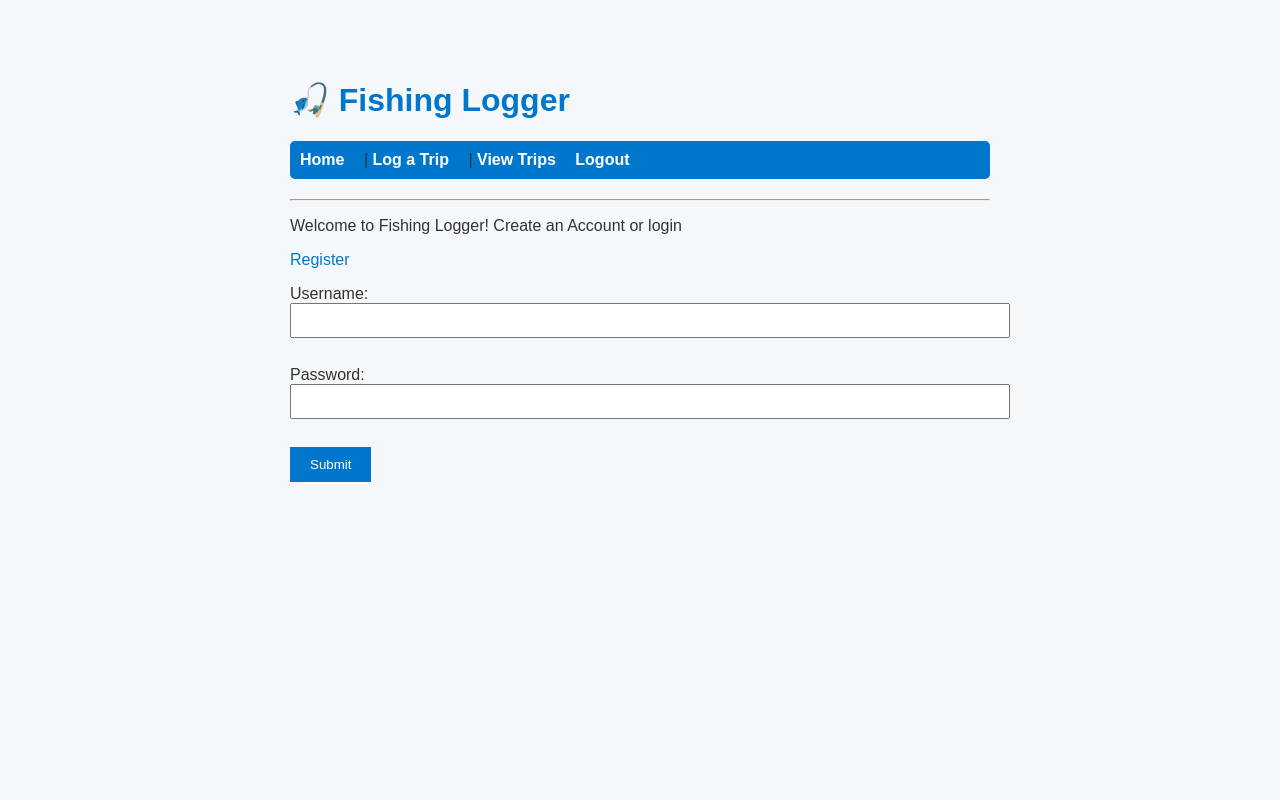
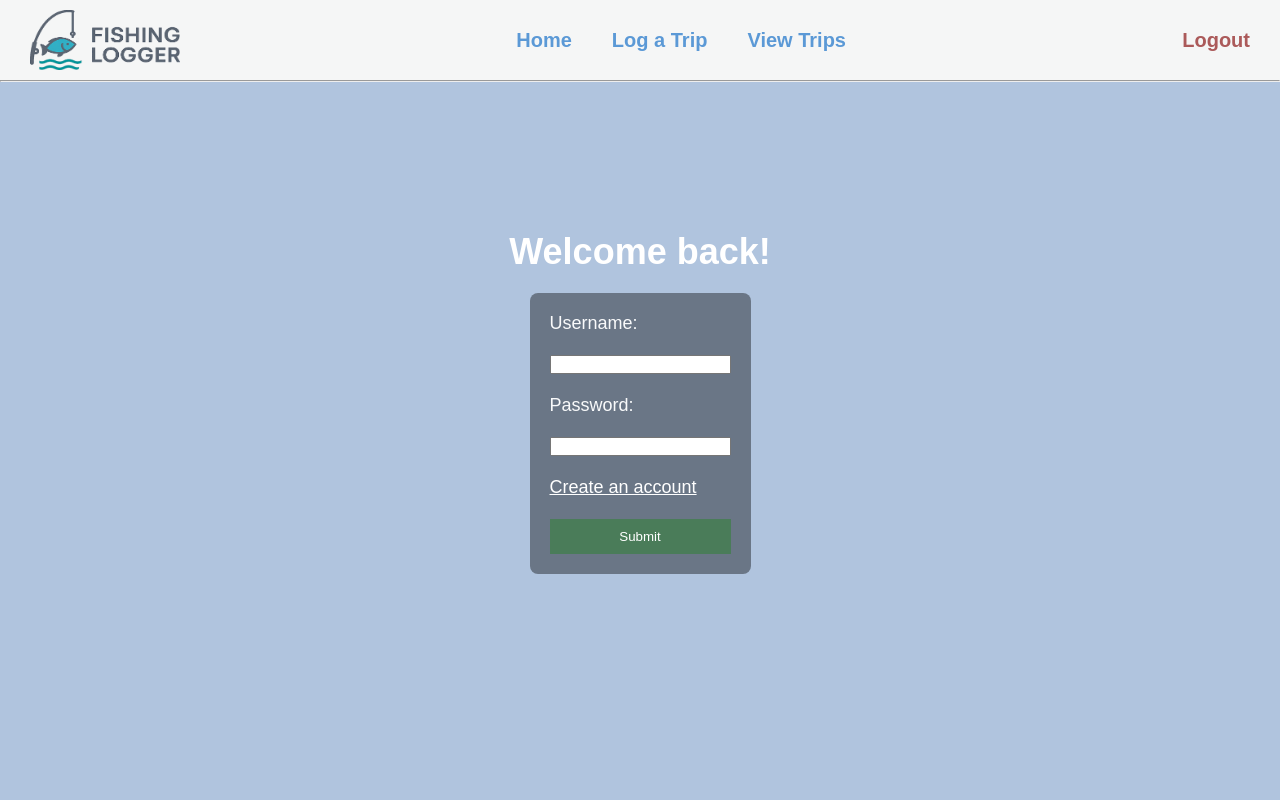
Before and after one commit to cocoonvectors/Fishing-Logger, a Flask app: page / in a window 1280 px wide. Run offline with Flask 3, Linux system fonts and the light colour scheme.

Commit message:
Started learning CSS and adding styling to verious pages. Including new account page with plans to add a dashboard with  relevant statistics

```diff
--- a/app.py
+++ b/app.py
@@ -65,13 +65,18 @@ def login():
                 verifyPassword = check_password_hash(row["password"],request.form.get("password"))
                 if verifyPassword:
                     session["userId"] = row["id"]
-                    return redirect("/home")
+                    return redirect("/accounthome")
                 else:
                     flash("Wrong Username or Password please try again.","wrong")
             else: #logging new user into db
                 flash("Username doesn't exist please register.","wrong")
                 return redirect("/register")
     return render_template("login.html")
+
+@app.route("/accounthome")
+@logged_in
+def accountHome():
+    return render_template("accounthome.html")
 
 @app.route("/logout")
 def logout():
--- a/static/style.css
+++ b/static/style.css
@@ -1,15 +1,26 @@
-body {
+* {
+    margin: 0;
+    padding: 0;
+    box-sizing: border-box;
+  }
+
+html, body {
     font-family: Arial, sans-serif;
-    max-width: 700px;
-    margin: 40px auto;
-    padding: 20px;
-    background-color: #f4f8fb;
     color: #333;
+    height: 100%;
+    width: 100%;
+    margin: 0;
 }
 
 h1, h3 {
     color: #0077cc;
+    text-align: center;
 }
+
+img {
+    float: left;
+    width: 150px;
+  }
 
 a {
     color: #0077cc;
@@ -20,40 +31,45 @@ a:hover {
     text-decoration: underline;
 }
 
-form input[type="text"] {
-    padding: 8px;
-    width: 100%;
-    margin-bottom: 10px;
+.navbar {
+    display: flex;
+    align-items: center;
+    justify-content: space-between;
+    padding: 10px 30px;
+    background-color: #f5f6f6;
 }
 
-form input[type="submit"] {
-    background-color: #0077cc;
-    color: white;
-    padding: 10px 20px;
-    border: none;
-    cursor: pointer;
+.logo {
+    height: 60px;
 }
 
-form input[type="submit"]:hover {
-    background-color: #005fa3;
-}
-nav {
-    background-color: #0077cc;
-    padding: 10px;
-    border-radius: 5px;
-    margin-bottom: 20px;
-}
+.nav-list {
+    display: flex;
+    list-style: none;
+    gap: 40px;
+    margin: 0;
+    padding: 0;
+    flex-grow: 1;
+    justify-content: center;
+  }
 
-nav a {
-    color: white;
+.logout-link {
     text-decoration: none;
-    margin-right: 15px;
+    color: rgb(171, 90, 90);
     font-weight: bold;
-}
+    font-size: 20px;
+  }
 
-nav a:hover {
-    text-decoration: underline;
-}
+
+.nav-list li a {
+    text-decoration: none;
+    color: rgb(91, 153, 214);
+    font-weight: bold;
+    font-size: 20px;
+  }
+
+
+
 
 .flash.deleted {
     position: fixed;
@@ -126,3 +142,156 @@ nav a:hover {
     box-shadow: #333 0px 5px 15px;
     border-radius: 25px;
 }
+
+/*Login Page CSS*/
+body.login-body{
+    background-color: #b0c4de;
+}
+
+
+main.login-wrapper{
+    height: 80%;
+    display: flex;
+    flex-direction: column;
+    justify-content: center;
+    align-items: center;
+}
+
+p.welcometext{
+    font-weight: bold;
+    font-size: 36px;
+    color: white;
+}
+
+a.reg{
+    font-size: 18px;
+    color: white;
+    text-decoration: underline;
+    margin-top: 20px;
+}
+
+form.userinfo{
+    display: grid;
+    align-items: center;
+    justify-content: center;
+    font-size: 18px;
+    color: #F9FAFB;
+    margin-top: 20px;
+    background-color: rgba(0, 0, 0, 0.4);
+    border-radius: 8px;
+    padding: 20px;
+
+}
+
+form input[type="text"] {
+    padding: 8px;
+    width: 100%;
+    margin-bottom: 10px;
+}
+
+form input[type="submit"] {
+    background-color: #4A7C59;
+    color: white;
+    padding: 10px 20px;
+    border: none;
+    cursor: pointer;
+}
+
+form input[type="submit"]:hover {
+    background-color: #4A7C59;
+    color: white;
+    border: none;
+    border-radius: 4px;
+    padding: 10px 20px;
+}
+
+/*Home Page CSS*/
+
+body.home-body{
+    background-color: #b0c4de;
+}
+
+div.homeimage {
+    text-align: right;
+    height: 100%;
+
+}
+
+img.home{
+    object-fit: cover;
+    object-position: 50% 80%;
+    height: 100%;
+    width: 50%;
+    float: right;
+}
+
+div.welcome{
+    text-align: center;
+    position: absolute;
+    top: 40%;
+    width:50%;
+}
+
+p.welcome{
+    font-weight: bold;
+    font-size: 22px;
+    color: white;
+}
+
+p.logreg{
+    text-align: center;
+}
+
+a.account{
+    font-weight: bold;
+    font-size: 18px;
+    color: #4A7C59;
+}
+
+/* Register Page */
+
+body.register-body{
+    background-color: #b0c4de;
+}
+
+main.create-account{
+    height: 80%;
+    display: flex;
+    flex-direction: column;
+    justify-content: center;
+    align-items: center;
+}
+
+form.create-account{
+    display: grid;
+    align-items: center;
+    justify-content: center;
+    font-size: 18px;
+    color: #F9FAFB;
+    margin-top: 20px;
+    background-color: rgba(0, 0, 0, 0.4);
+    border-radius: 8px;
+    padding: 20px;
+}
+
+p.welcreg{
+    font-weight: bold;
+    font-size: 22px;
+    color: white;
+}
+
+/* Account Home */
+
+body.accounthome-body{
+    background-color: #b0c4de;
+}
+
+main.account{
+    height: 100%;
+}
+
+div.account{
+    text-align: center;
+    position: absolute;
+    top: 50%;
+}
--- a/templates/base.html
+++ b/templates/base.html
@@ -2,19 +2,22 @@
 <html lang="en">
 <head>
     <meta charset="UTF-8">
+    <link rel="stylesheet" href="{{ url_for('static', filename='style.css') }}">
     <title>{% block title %}Fishing Logger{% endblock %}</title>
 </head>
-<body>
+<body class="{% block body_class %}default-body{% endblock %}"></body>
     <header>
-        <h1>🎣 Fishing Logger</h1>
-        <nav>
-            <a href="/home">Home</a> |
-            <a href="/log">Log a Trip</a> |
-            <a href="/trips">View Trips</a>
-            <a href="/logout">Logout</a>
-        </nav>
+        <nav class="navbar">
+            <img src="{{ url_for('static', filename='Fishinglogger.png') }}" alt="Logo" class="logo" />
+            <ul class="nav-list">
+              <li><a href="/home">Home</a></li>
+              <li><a href="/log">Log a Trip</a></li>
+              <li><a href="/trips">View Trips</a></li>
+            </ul>
+            <a href="/logout" class="logout-link">Logout</a>
+          </nav>
+
         <hr>
-        <link rel="stylesheet" href="{{ url_for('static', filename='style.css') }}">
         {% with messages = get_flashed_messages(with_categories=true) %}
         {% if messages %}
           {% for category, message in messages %}
--- a/templates/login.html
+++ b/templates/login.html
@@ -2,21 +2,25 @@
 
 {% block title %}Home - Fishing Logger{% endblock %}
 
+{% block body_class %}login-body{% endblock %}
+
 {% block content %}
 
-    <p>Welcome to Fishing Logger! Create an Account or login</p>
-    <p><a href="/register">Register</a></p>
-
-    <form method="post">
+<main class="login-wrapper">
+  <p class="welcometext">Welcome back!</p>
+    <form method="post" class="userinfo">
         <label for="username">Username:</label><br>
-        <input type="text" id="username" name="username" required><br><br>
+        <input type="username" id="username" name="username" required><br>
 
         <label for="password">Password:</label><br>
-        <input type="text" id="password" name="password" required><br><br>
+        <input type="password" id="password" name="password" required><br>
+
+        <p class="register"><a class="reg" href="/register">Create an account</a></p><br>
 
         <input type="submit" value="Submit">
 
     </form>
+</main>
 {% endblock %}
 
 {% block scripts %}
```
Also changed, not shown: templates/accounthome.html (added, +19 -0 lines), templates/home.html (+9 -3 lines), templates/register.html (+13 -9 lines), static/Fishinglogger.png (added), static/background.JPG (added), static/homepage.png (added), 2 other files.
